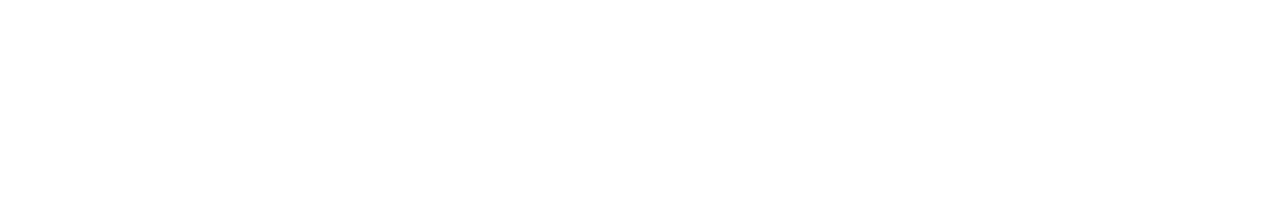
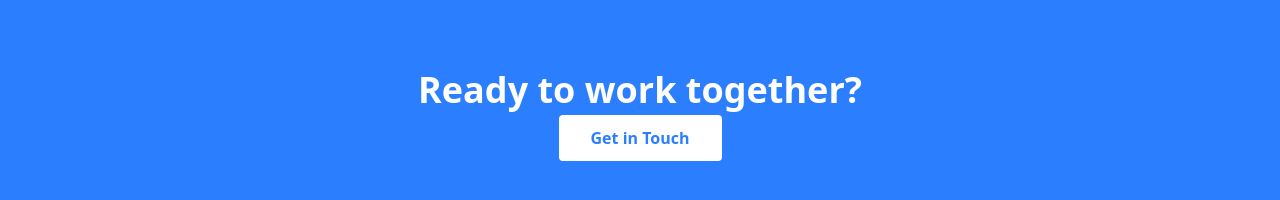
Before and after one commit to WarriorofZarona/my-portfolio, a React (Vite) app: page / in a window 1280 px wide. Shown: the part 2220-2420 px from the top of the page. Before the commit the page ends 2210 px from the top, so only its background shows below. Built offline with nearby package versions, Linux system fonts and the light colour scheme.

Commit message:
adds CallToAction component

```diff
--- a/src/App.tsx
+++ b/src/App.tsx
@@ -3,7 +3,7 @@ import Header from './components/Header';
 import About from './components/About';
 import Services from './components/Services';
 import Portfolio from './components/Portfolio';
-// import CallToAction from './components/CallToAction';
+import CallToAction from './components/CallToAction';
 // import Contact from './components/Contact';
 // import Footer from './components/Footer';
 
@@ -15,7 +15,7 @@ export default function App() {
       <About />
       <Services />
       <Portfolio />
-      {/* <CallToAction /> */}
+      <CallToAction />
       {/* <Contact /> */}
       {/* <Footer />  */}
     </>
--- /dev/null
+++ b/src/components/CallToAction.tsx
@@ -0,0 +1,15 @@
+export default function CallToAction() {
+  return (
+    <section className='py-20 bg-blue-500 text-white text-center'>
+      <div className='container mx-auto px-6'>
+        <h2 className='text-4xl font-bold mb-4'>Ready to work together?</h2>
+        <a
+          href='#contact'
+          className='bg-white text-blue-500 py-3 px-8 rounded font-semibold hover:bg-gray-100 transition'
+        >
+          Get in Touch
+        </a>
+      </div>
+    </section>
+  );
+}
```
